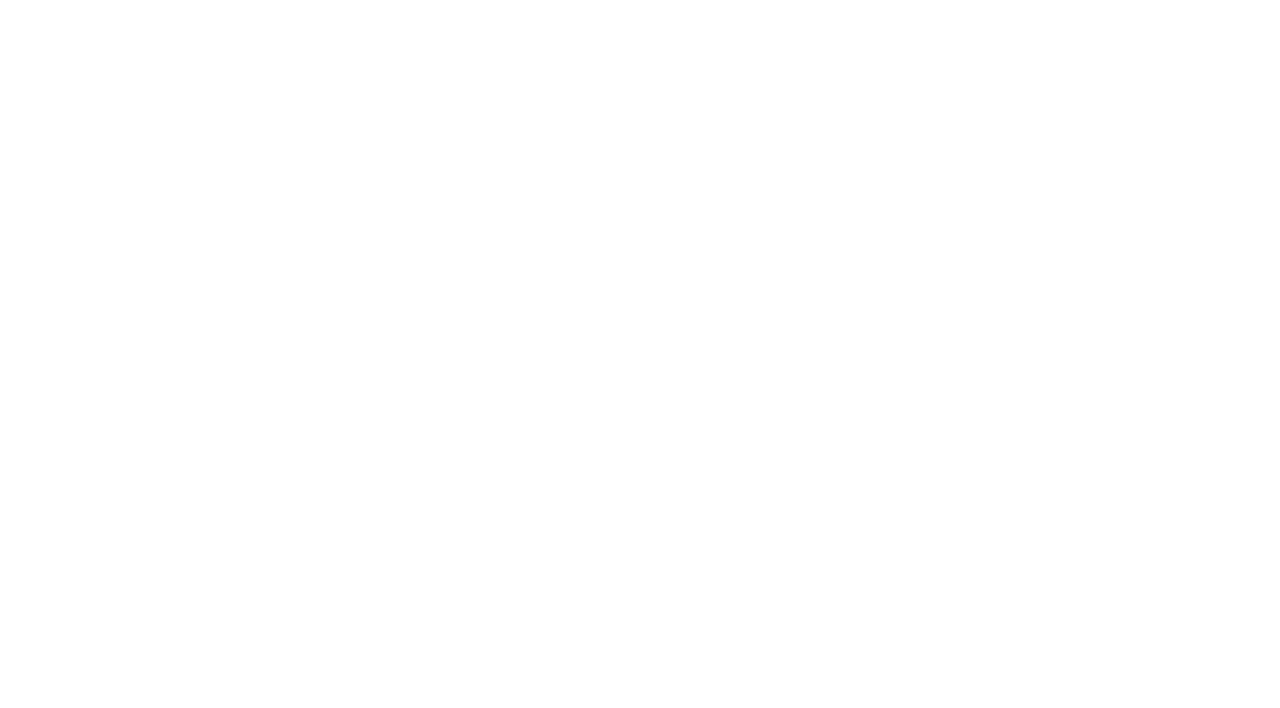
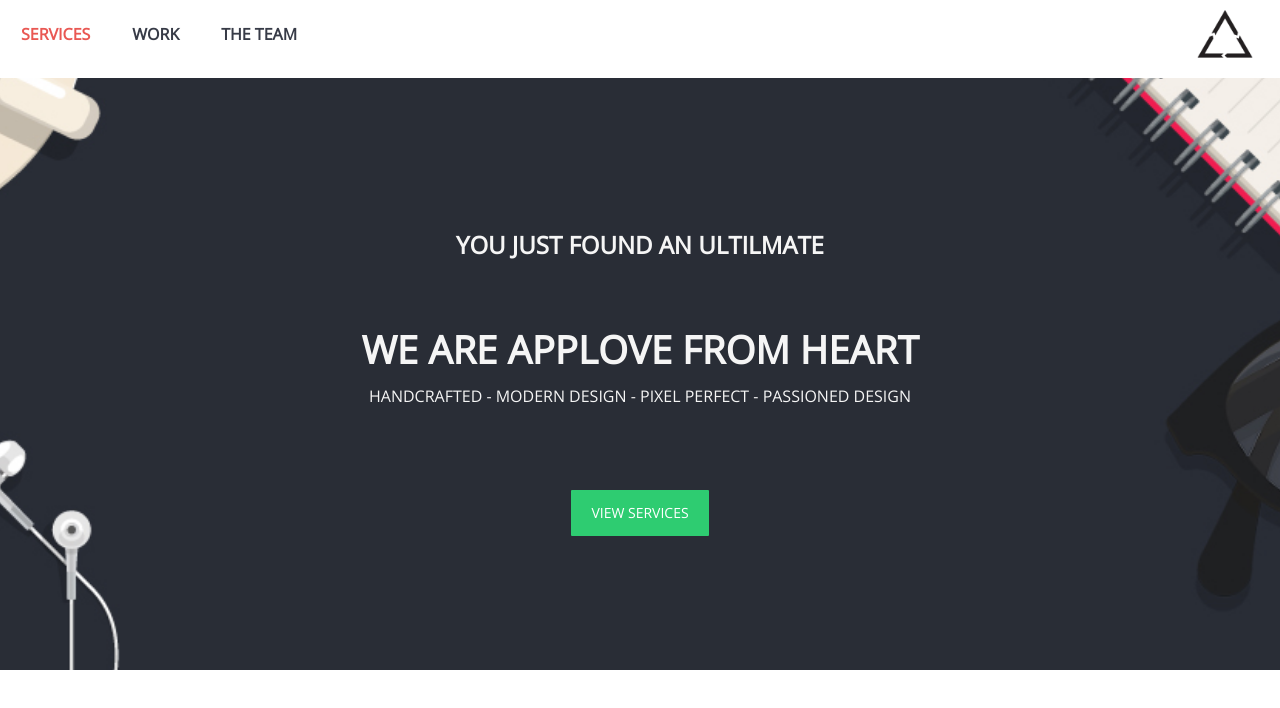
Before and after one commit to sagicary/app-love-flex, a plain HTML site: page index.html in a window 1280 px wide. Drawn offline with nearby package versions, Linux system fonts and the light colour scheme.

Commit message:
Nav listo

```diff
--- a/css/main.css
+++ b/css/main.css
@@ -3,5 +3,79 @@ body {
   font-size: 16px;
   line-height: 1.71429;
   background-color: #fff;
+  font-family: 'Open Sans';
   /* Enlaza la tipografia Open Sans */
 }
+/*Contenedor Flexbox*/
+.flex-container{
+	display: flex;
+}
+/*Menu*/
+.menu{
+	background-color: white;
+	position: fixed;
+	top: 0;
+	left: 0;
+	width: 100%;
+}
+
+.menu.flex-container{
+	justify-content: flex-start;
+}
+
+.logo-container{
+	margin-left: auto;
+	margin-right: 20px;
+}
+
+.flex-container .logo{
+	width: 70px;
+	height: 70px;
+}
+
+a {
+  color: #373B47;
+  text-decoration: none;
+}
+
+a:hover {
+  color: #E95853;
+}
+
+.link{
+  font-weight: 700;
+  padding: 21px;
+  display: inline-block;
+}
+
+/*Home*/
+#home{
+	height: 600px;
+	margin-top: 70px;
+
+	background-image: url(../assets/images/bg-home.jpg);
+	background-position: center;
+	background-size: cover;
+	background-attachment: fixed;
+	background-repeat: no-repeat;
+
+	justify-content: center;
+	align-items: center;
+	flex-direction: column;
+
+	color: whitesmoke;
+}
+.text-home{
+	font-size: 2.4em;
+}
+/*Agregar estilos a .btn-home para que el boton inferior se vea como el del diseño*/
+.btn-home{
+  background: #2Ecc71;
+  color: #fff;
+  padding: 11px 20px;
+  border-radius: 1px;
+  font-weight: 500;
+  text-transform: uppercase;
+  margin-top: 63px;
+  font-size: 14px;
+}
--- a/index.html
+++ b/index.html
@@ -4,16 +4,32 @@
 	<meta charset="UTF-8">
 	<title>AppLove with Flexbox</title>
 	<!-- Importa fontAwesome -->
-
+	<script src="https://use.fontawesome.com/52df75c062.js"></script>
 	<!-- Importa la fuente del proyecto (Open Sans de Google Fonts (https://fonts.google.com) -->
-
+	<link href="https://fonts.googleapis.com/css?family=Open+Sans" rel="stylesheet">
 	<!-- Enlaza tu CSS reutilizable aquí (common.css) -->
-
+	<link rel="stylesheet" href="css/common.css">
 	<!-- Enlaza tu CSS del proyecto aquí -->
-
+	<link rel="stylesheet" href="css/main.css">
 </head>
 <body>
-
+	<nav class="menu flex-container">
+		<a href="#" class="text-uppercase link">Services</a>
+		<a href="#" class="text-uppercase link">Work</a>
+		<a href="#" class="text-uppercase link">The team</a>
+		<div class="logo-container">
+			<img src="assets/images/logo-r.png" alt="Logo" class="logo" width="70">
+		</div>
+	</nav>
+	<section class="flex-container" id="home">
+		<h2>YOU JUST FOUND AN ULTILMATE</h2>
+		<h1 class="text-uppercase text-home mb-0">we are applove from heart</h1>
+		<p class="text-uppercase mt-0">
+			HANDCRAFTED - MODERN DESIGN - PIXEL PERFECT - PASSIONED DESIGN
+		</p>
+		<a href="#services" class="btn-home">View services</a>
+	</section>
 	<!-- Enlaza tu JS del proyecto aquí -->
+	<script src="js/app.js"></script>
 </body>
 </html>
```
